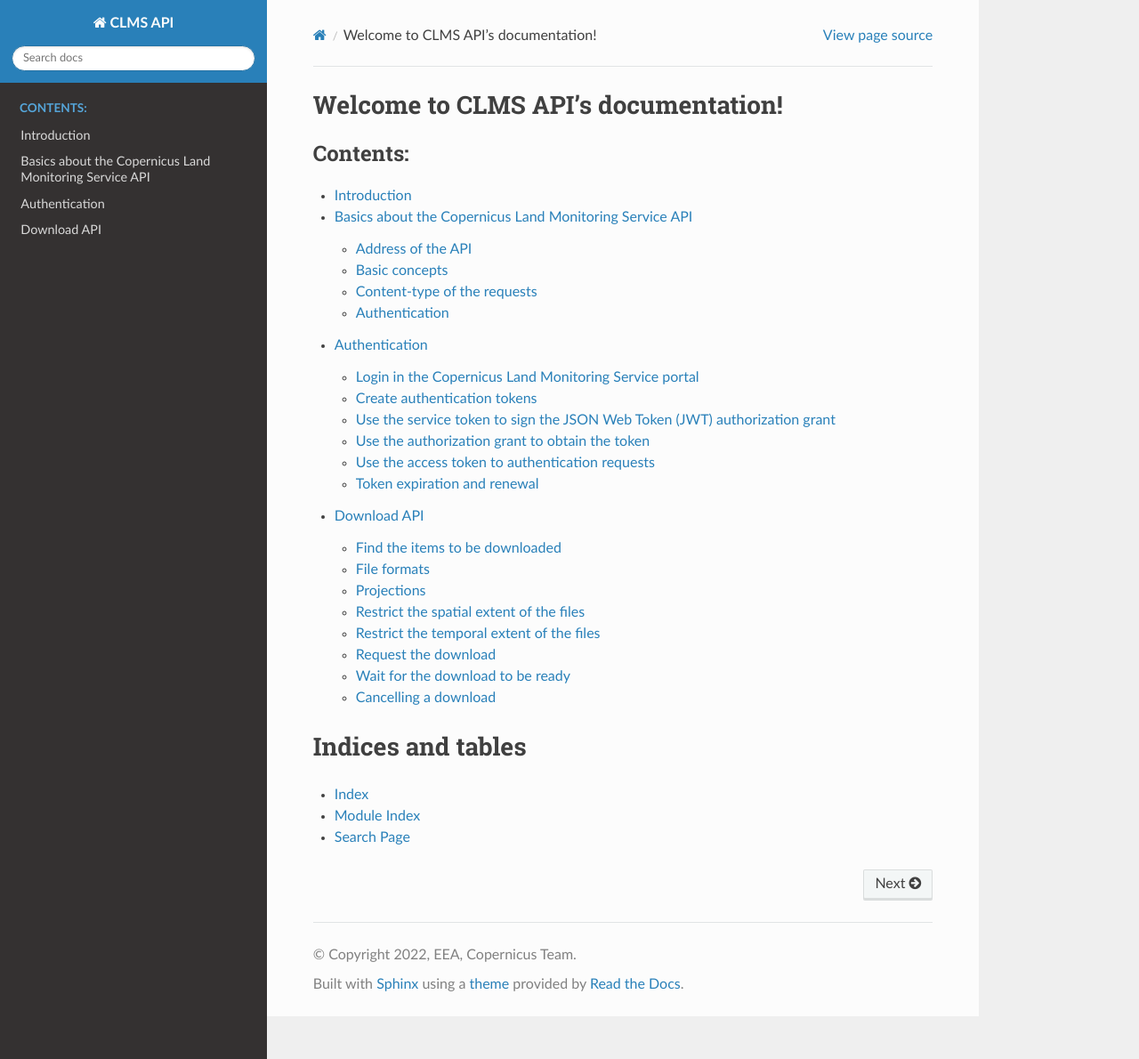
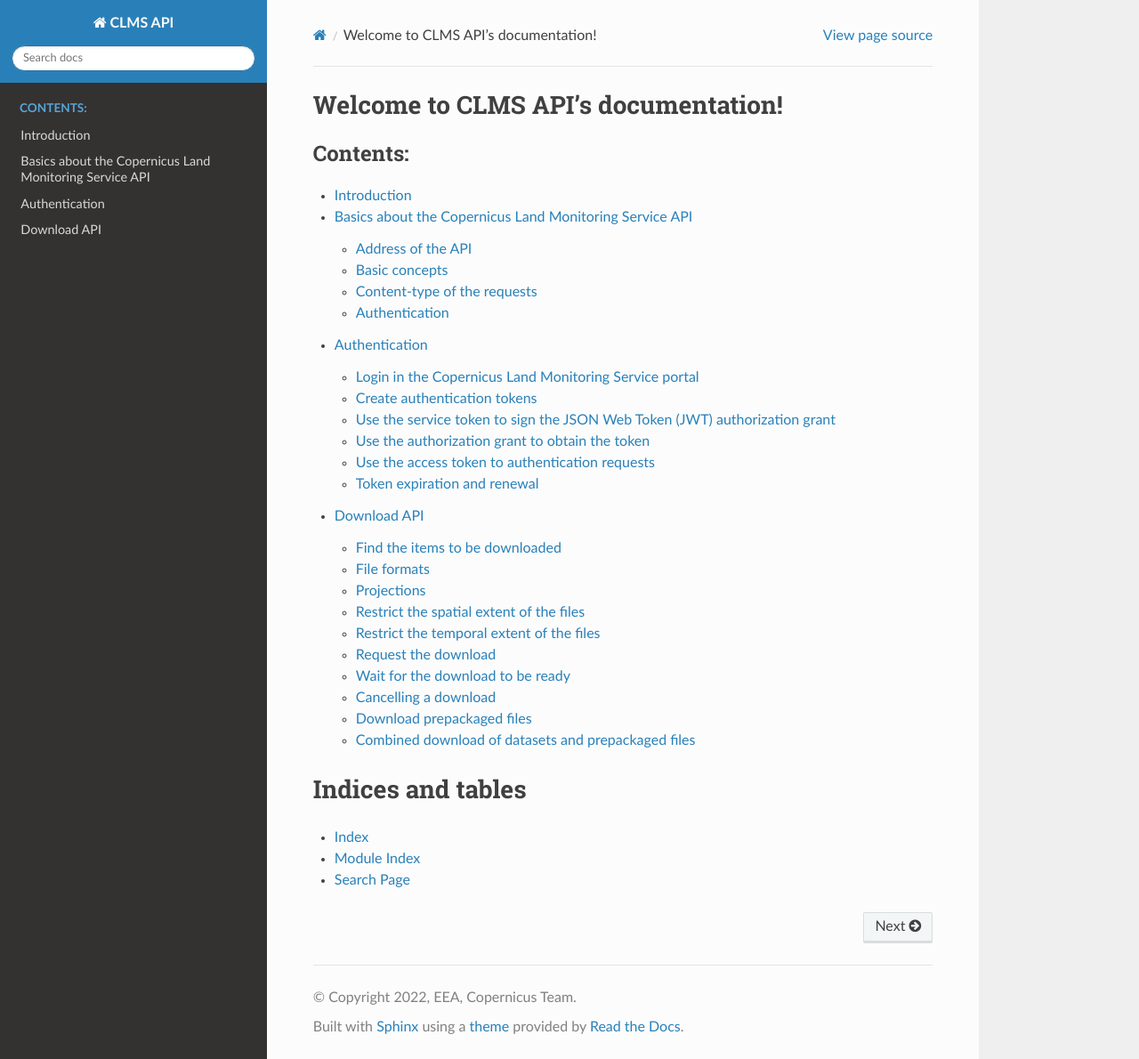
Before and after one commit to eea/clms-api-docs, a Sphinx documentation site: the page built from source/index.rst, in a window 1280 px wide and 1190 px high. Shown: the whole window at 89% size. Built offline with Sphinx 7.4.7 and the Read the Docs theme 2.0.0, drawn with Linux system fonts in a browser that asks for light colours; some of the changed lines change nothing that is shown.

Commit message:
document how to download prepackaged files

````diff
--- a/source/download.md
+++ b/source/download.md
@@ -224,3 +224,50 @@
 ```{literalinclude} ./http-examples/download-request-delete.resp
    :language: http
 ```
+
+## Download prepackaged files
+
+CLMS portal also provides a way to download some prepackaged files. Those prepackaged files offer a way to easily download already processed and redacted data.
+
+To inspect which prepackaged files are available for download, one can request that information to the dataset search endpoint:
+
+```{http:example} curl wget python-requests
+    :request: ./http-examples/download-search-dataset-prepackaged.req
+
+```
+
+The result will include all the information regarding the prepackaged files in the `downloadable_files` attribute:
+
+```{literalinclude} ./http-examples/download-search-dataset-prepackaged.resp
+   :language: http
+```
+
+To request the download of one or several files, one has to note their `@id` and request their download as follows:
+
+```{http:example} curl wget python-requests
+    :request: ./http-examples/download-request-download-prepackaged.req
+
+```
+
+The response will contain the task id of the download request, like in earlier options:
+
+```{literalinclude} ./http-examples/download-request-download-prepackaged.resp
+   :language: http
+```
+
+## Combined download of datasets and prepackaged files
+
+One can also request in a single request to download a prepackaged file and a full dataset. To do so, one only has to include the required information in the request:
+
+```{http:example} curl wget python-requests
+    :request: ./http-examples/download-request-combined.req
+
+```
+
+In this case the request will be splitted in two download packages, one will contain all the prepackaged files and the other one the rest of the downloads.
+
+This is done this way to speed up the preparing of the packages, because all the prepackaged files are already available and their download process is much faster.
+
+```{literalinclude} ./http-examples/download-request-combined.resp
+   :language: http
+```
````
Also changed, not shown: 6 other files.
